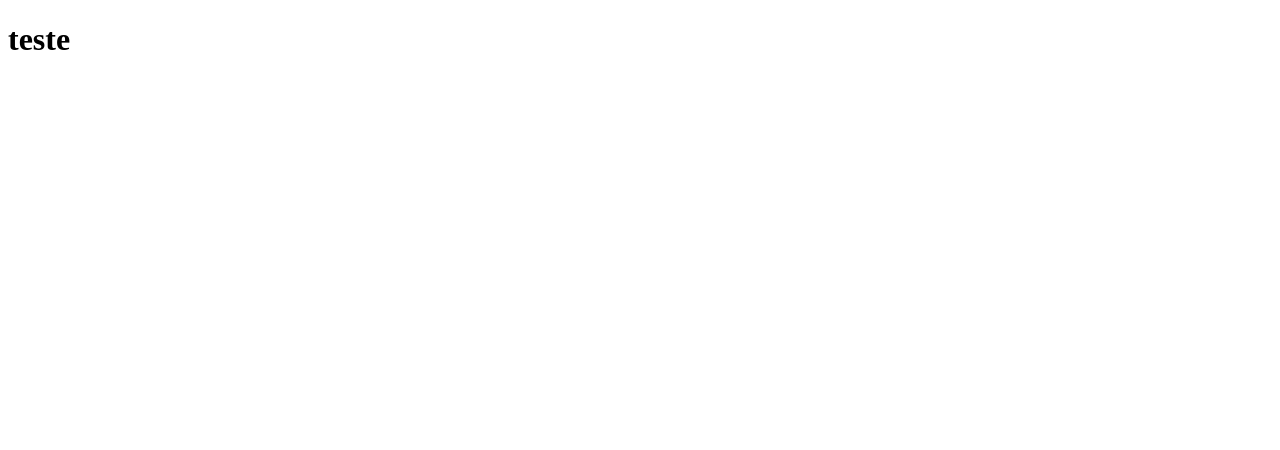
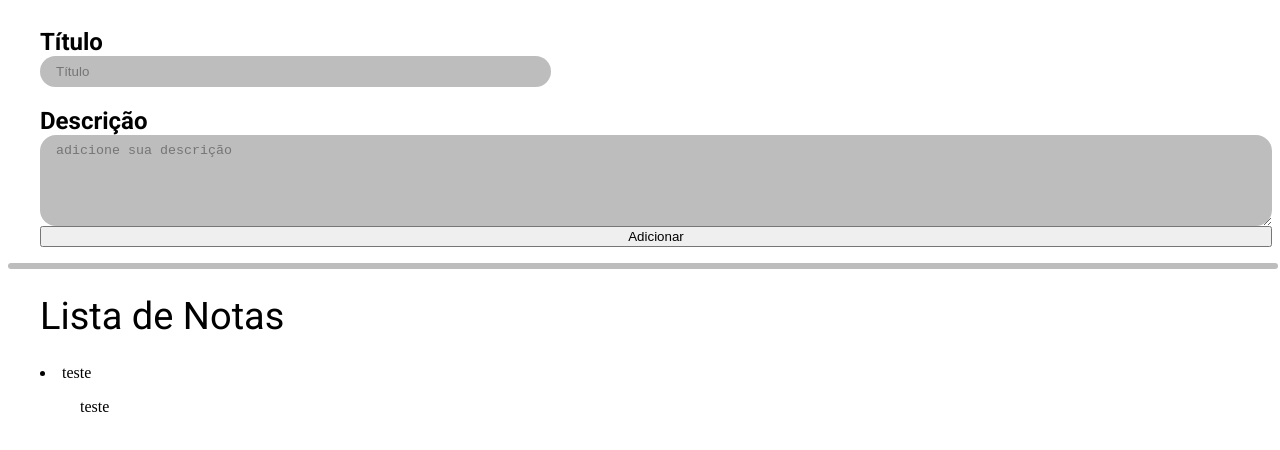
Before and after one commit to luisricarte/react-basic-study, a React (Create React App) app in the folder notes/: page / in a window 1280 px wide. Shown: the top 450 px of the page. Built offline with nearby package versions, Linux system fonts and the light colour scheme.

Commit message:
adicionando estilo

```diff
--- a/notes/public/index.html
+++ b/notes/public/index.html
@@ -4,6 +4,9 @@
     <meta charset="utf-8" />
     <link rel="icon" href="%PUBLIC_URL%/favicon.ico" />
     <meta name="viewport" content="width=device-width, initial-scale=1" />
+    <link rel="preconnect" href="https://fonts.googleapis.com">
+    <link rel="preconnect" href="https://fonts.gstatic.com" crossorigin>
+    <link href="https://fonts.googleapis.com/css2?family=Roboto:ital,wght@0,100;0,300;0,400;0,500;0,700;0,900;1,100;1,300;1,400;1,500;1,700;1,900&display=swap" rel="stylesheet">
     <meta name="theme-color" content="#000000" />
     <meta
       name="description"
--- a/notes/src/App.js
+++ b/notes/src/App.jsx
@@ -1,5 +1,6 @@
 import { IndexPage } from "./Pages/BasicPage/IndexPage";
-function App() {
+
+const App = () => {
   return (
     <IndexPage/>
   );
--- a/notes/src/Components/Note/index.jsx
+++ b/notes/src/Components/Note/index.jsx
@@ -0,0 +1,14 @@
+import React from "react"
+
+const Note = () => {
+    return (
+        <li>teste
+            <ul>
+                teste
+            </ul>
+
+        </li>
+    )
+}
+
+export default Note;
--- a/notes/src/Components/NoteList/index.jsx
+++ b/notes/src/Components/NoteList/index.jsx
@@ -1,9 +1,24 @@
 import React from 'react';
+import './styles.css';
 
 const ListNote = () => {
     return(
         <>
-        <h1>teste</h1>
+        <form className='form'>
+            <h2 style={{fontFamily: 'Roboto', marginBottom: '0'}}>Título</h2>
+            <input type="text" placeholder='Título' className='titleInput'/>
+            <h2 style={{fontFamily: 'Roboto', marginBottom: '0'}}>Descrição</h2>
+            <textarea rows={5} cols={32} placeholder='adicione sua descrição'
+                            style={{
+                                backgroundColor:'#bdbdbd',
+                                borderRadius: '1rem',
+                                border: 0,
+                                paddingLeft:'1rem',
+                                paddingTop:'0.5rem',
+                                paddingBottom:'0.5rem',
+                                }}></textarea>
+            <button style={{}} >Adicionar</button>
+        </form>
         </>
     )
 
--- a/notes/src/Components/NoteList/styles.css
+++ b/notes/src/Components/NoteList/styles.css
@@ -0,0 +1,19 @@
+.form {
+    display: flex;
+    flex-direction: column;
+    margin-left: 2rem;
+}
+
+.titleInput {
+    background-color:#bdbdbd;
+    border-radius: 1rem;
+    border: 0;
+    padding-Left:1rem;
+    padding-Top:0.5rem;
+    padding-Bottom:0.5rem;
+    width: 40%;
+}
+
+.descriptionInput {
+
+}
--- a/notes/src/Pages/BasicPage/IndexPage.jsx
+++ b/notes/src/Pages/BasicPage/IndexPage.jsx
@@ -1,15 +1,20 @@
 import React from "react";
 import styles from './styles.css';
 import ListNote from '../../Components/NoteList/index';
+import Note from '../../Components/Note/index';
 
 export const IndexPage = () => {
     return (
         <div className={styles.container}>
             <div>
-
+                <ListNote/>
             </div>
-            <div>
-                <ListNote/>
+            <div style={{width:'100%', border:'3px solid #bdbdbd', borderRadius: '8px', marginTop:'1rem'}}></div>
+            <div style={{paddingLeft: '2rem'}}>
+                <h1 style={{fontFamily:'Roboto',fontWeight: '400',fontSize: '38px'}}>
+                    Lista de Notas
+                </h1>
+                <Note/>
             </div>
         </div>
     )
--- a/notes/src/Pages/BasicPage/styles.css
+++ b/notes/src/Pages/BasicPage/styles.css
@@ -1,3 +1,4 @@
 .container {
-
+    display: flex;
+    flex-direction: column;
 }
```
